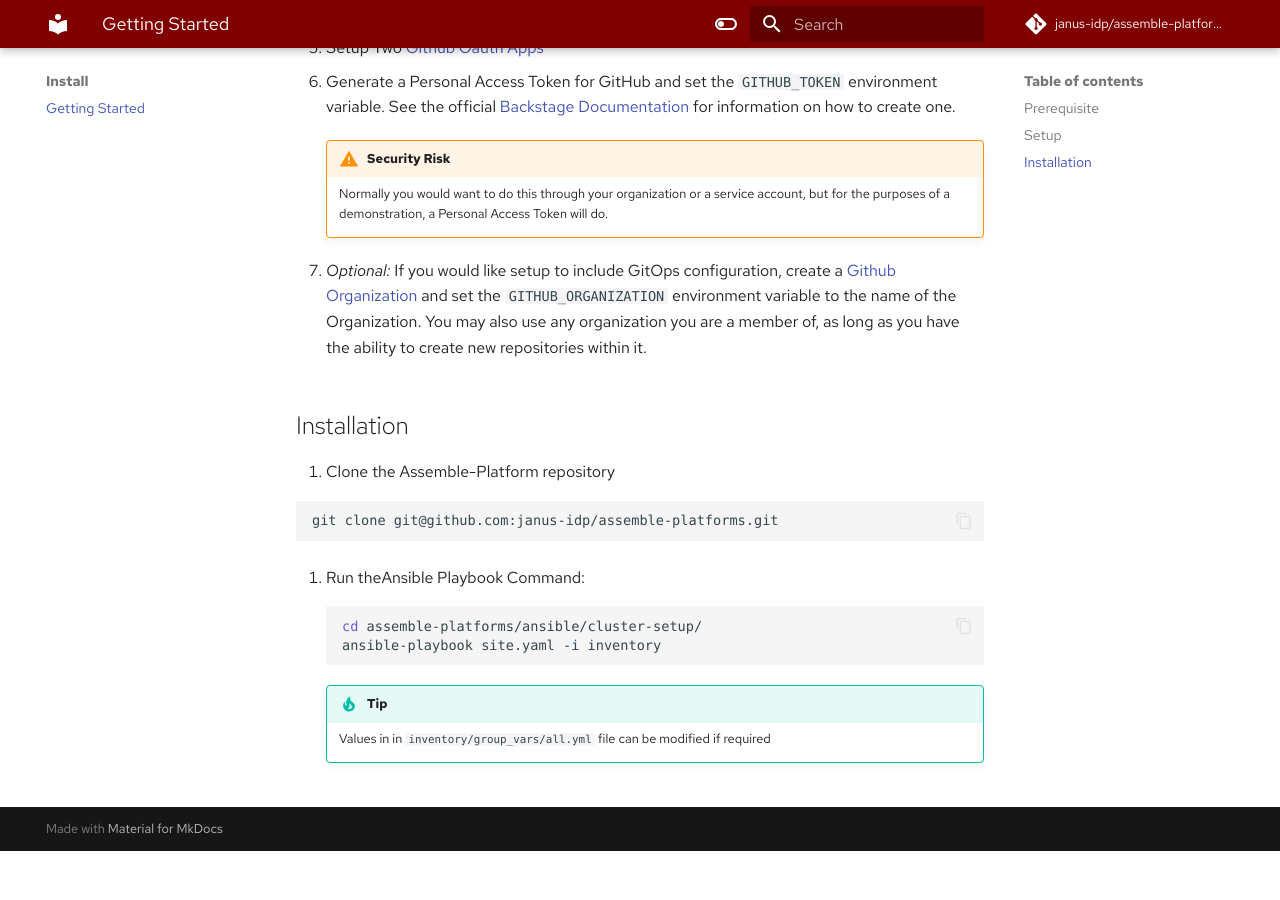
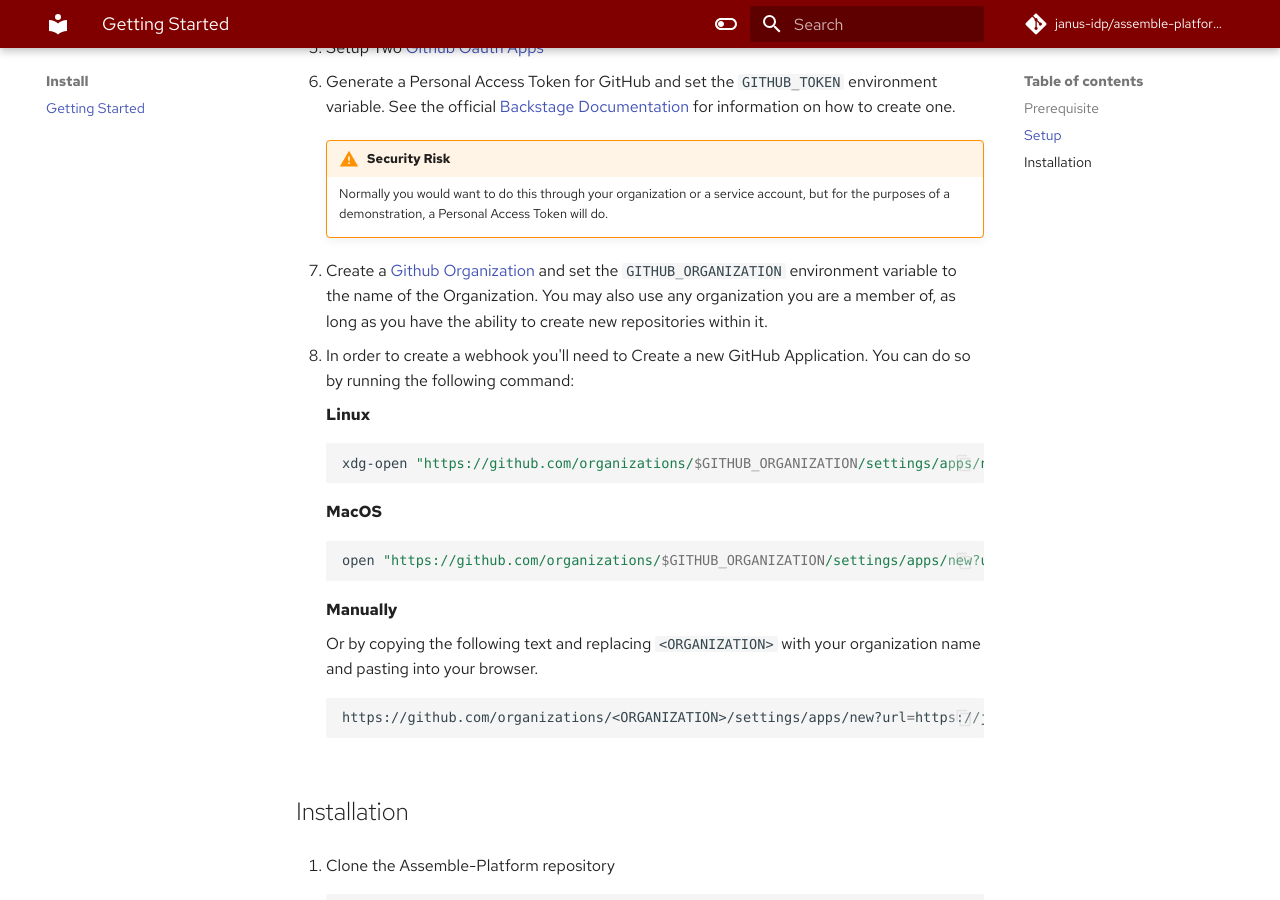
Before and after one commit to janus-idp/demo-setup, an MkDocs documentation site: the page built from docs/docs/getting_started/getting-started.md, in a window 1280 px wide and 900 px high, scrolled down 888 px. Built offline with MkDocs 1.6.1 and Material for MkDocs 9.7.7, drawn with Linux system fonts in a browser that asks for light colours; some web fonts are replaced; comment, search, counter and statistics services are not loaded; before the commit the page ends 1739 px from its top, so only the background shows below that.

Commit message:
Updating based on comments

````diff
--- a/docs/docs/getting_started/getting-started.md
+++ b/docs/docs/getting_started/getting-started.md
@@ -39,15 +39,36 @@
     !!! warning "Security Risk"
         Normally you would want to do this through your organization or a service account, but for the purposes of a demonstration, a Personal Access Token will do.
 
-1. *Optional:* If you would like setup to include GitOps configuration, create a [Github Organization](https://github.com/settings/organizations) and set the `GITHUB_ORGANIZATION` environment variable to the name of the Organization. You may also use any organization you are a member of, as long as you have the ability to create new repositories within it.
+1. Create a [Github Organization](https://github.com/settings/organizations) and set the `GITHUB_ORGANIZATION` environment variable to the name of the Organization. You may also use any organization you are a member of, as long as you have the ability to create new repositories within it.
+1. In order to create a webhook you'll need to Create a new GitHub Application.  You can do so by running the following command:
+
+    **Linux**
+
+    ```bash
+    xdg-open "https://github.com/organizations/$GITHUB_ORGANIZATION/settings/apps/new?url=https://janus-idp.io/blog&webhook_active=false&public=false&administration=write&checks=write&actions=write&code=read&commit_statuses=write&dependabot_alerts=write&dependabot_secrets=write&deployments=write&discussions=write&environments=write&issues=write&packages=write&pages=write&pull_requests=write&reopository_hooks=write&repository_projects=write&secret_scanning_alerts=write&secrets=write&security_events=write&workflows=write&webhooks=write"
+    ```
+
+    **MacOS**
+
+    ```bash
+    open "https://github.com/organizations/$GITHUB_ORGANIZATION/settings/apps/new?url=https://janus-idp.io/blog&webhook_active=false&public=false&administration=write&checks=write&actions=write&code=read&commit_statuses=write&dependabot_alerts=write&dependabot_secrets=write&deployments=write&discussions=write&environments=write&issues=write&packages=write&pages=write&pull_requests=write&reopository_hooks=write&repository_projects=write&secret_scanning_alerts=write&secrets=write&security_events=write&workflows=write&webhooks=write"
+    ```
+
+    **Manually**
+
+    Or by copying the following text and replacing `<ORGANIZATION>` with your organization name and pasting into your browser.
+
+    ```bash
+    https://github.com/organizations/<ORGANIZATION>/settings/apps/new?url=https://janus-idp.io/blog&webhook_active=false&public=false&administration=write&checks=write&actions=write&code=read&commit_statuses=write&dependabot_alerts=write&dependabot_secrets=write&deployments=write&discussions=write&environments=write&issues=write&packages=write&pages=write&pull_requests=write&reopository_hooks=write&repository_projects=write&secret_scanning_alerts=write&secrets=write&security_events=write&workflows=write&webhooks=write
+    ```
 
 ## Installation
 
 1. Clone the Assemble-Platform repository
 
-  ``` sh
-  git clone git@github.com:janus-idp/assemble-platforms.git
-  ```
+    ``` sh
+    git clone git@github.com:janus-idp/assemble-platforms.git
+    ```
 
 1. Run theAnsible Playbook Command:
 
````
Also changed, not shown: ansible/cluster-setup/README.md.
